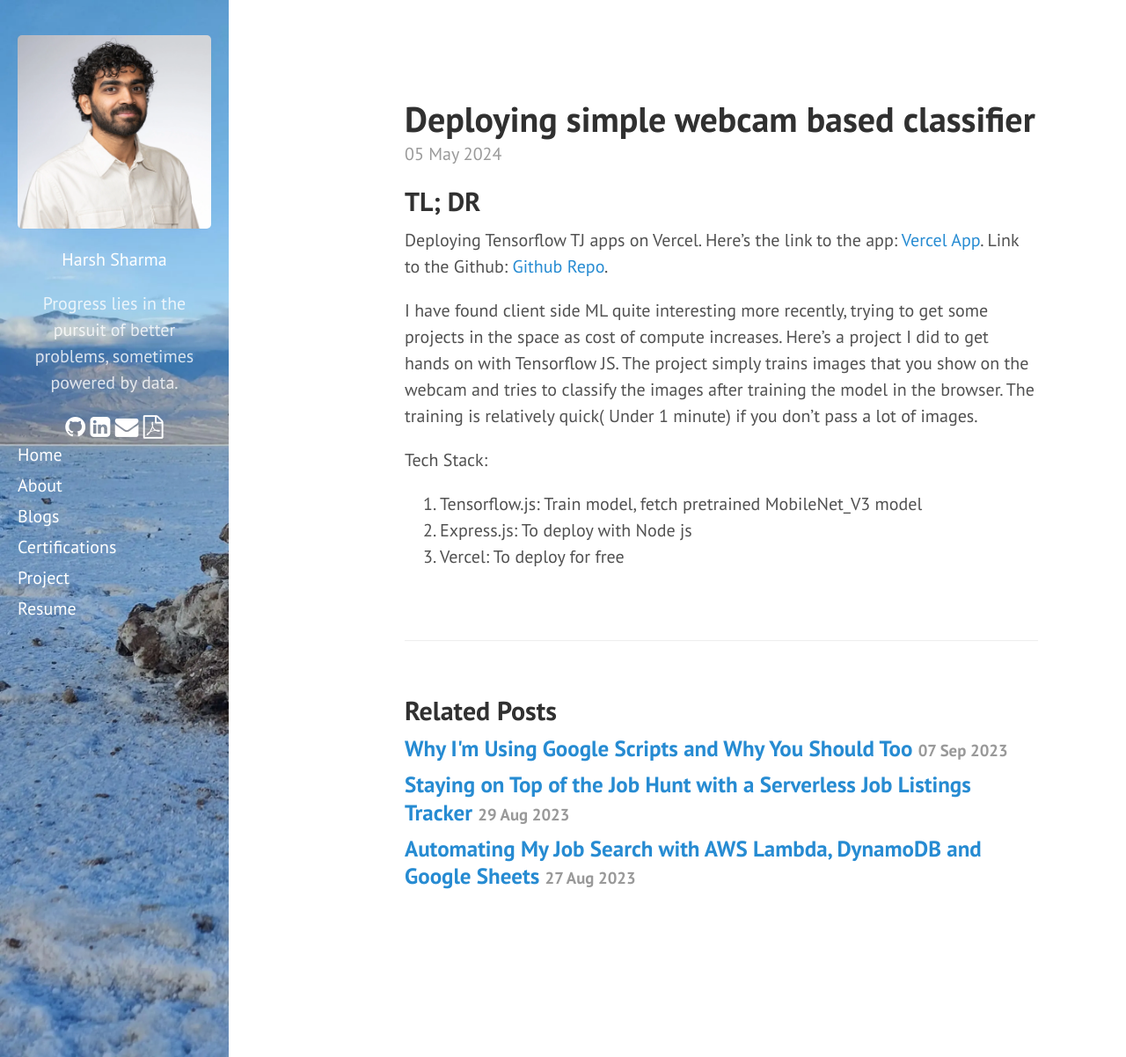
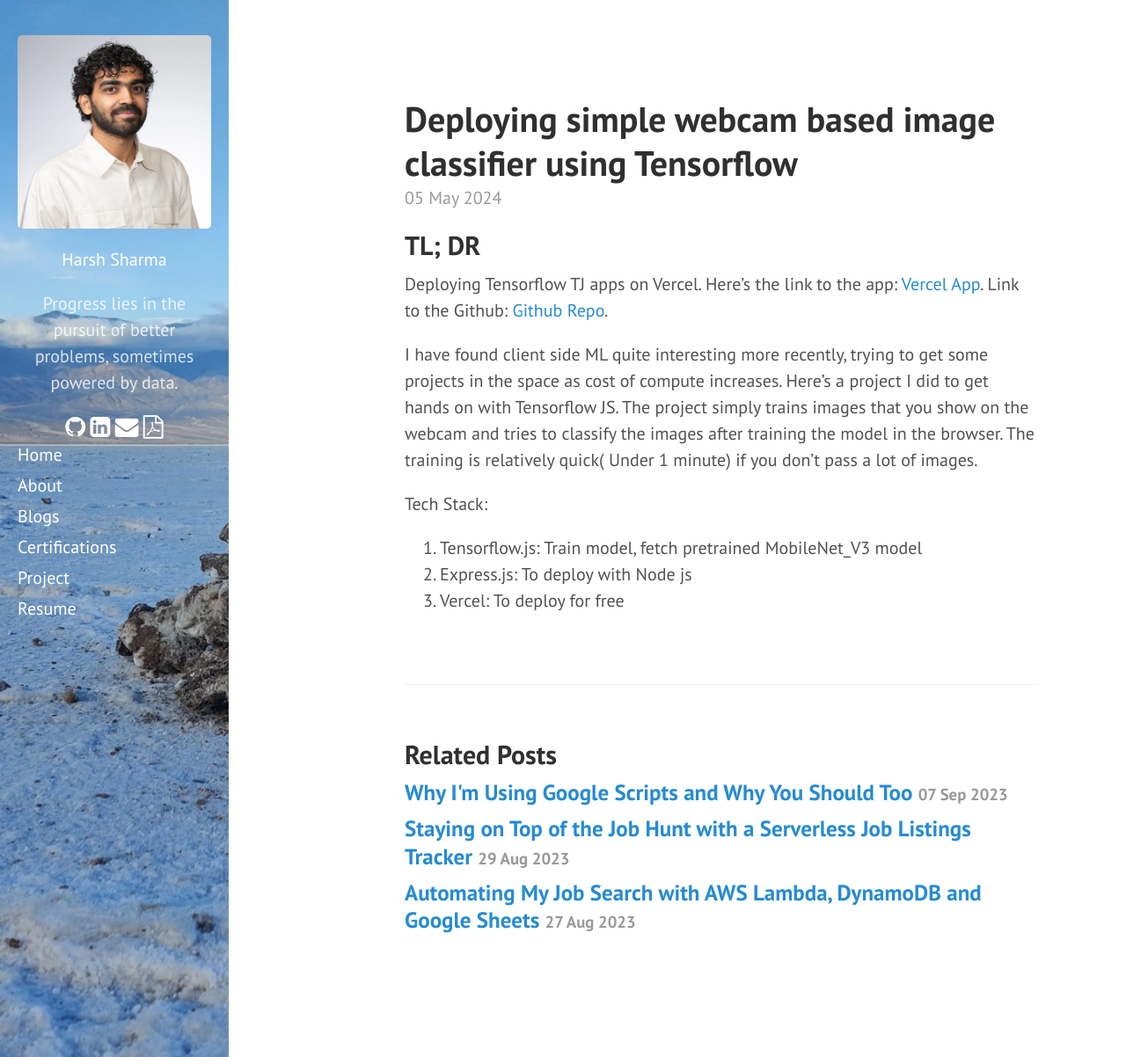
Before and after one commit to 97harsh/97harsh.github.io, a Jekyll site: the page built from _posts/2024-05-05-tfjs-webcam-classify.md, in a window 1280 px wide and 1202 px high. Shown: the whole window at 88% size. Built offline with Jekyll 4.4.1, drawn with Linux system fonts in a browser that asks for light colours; nearby versions of some CDN libraries; Markdown is read by kramdown in place of the engine named in the settings; a script that is not in the unit is left out.

Commit message:
modified title

```diff
--- a/_posts/2024-05-05-tfjs-webcam-classify.md
+++ b/_posts/2024-05-05-tfjs-webcam-classify.md
@@ -1,6 +1,6 @@
 ---
 layout: post
-title: Deploying simple webcam based classifier
+title: Deploying simple webcam based image classifier using Tensorflow
 description: Deploying webcam based classifier; written in Node Js. The model is relatively light and trains on the browser. Checkout the app here <a href = "https://tfjs-2-classification.vercel.app" target="_blank">Vercel App</a>.
 type: blog
 
```
